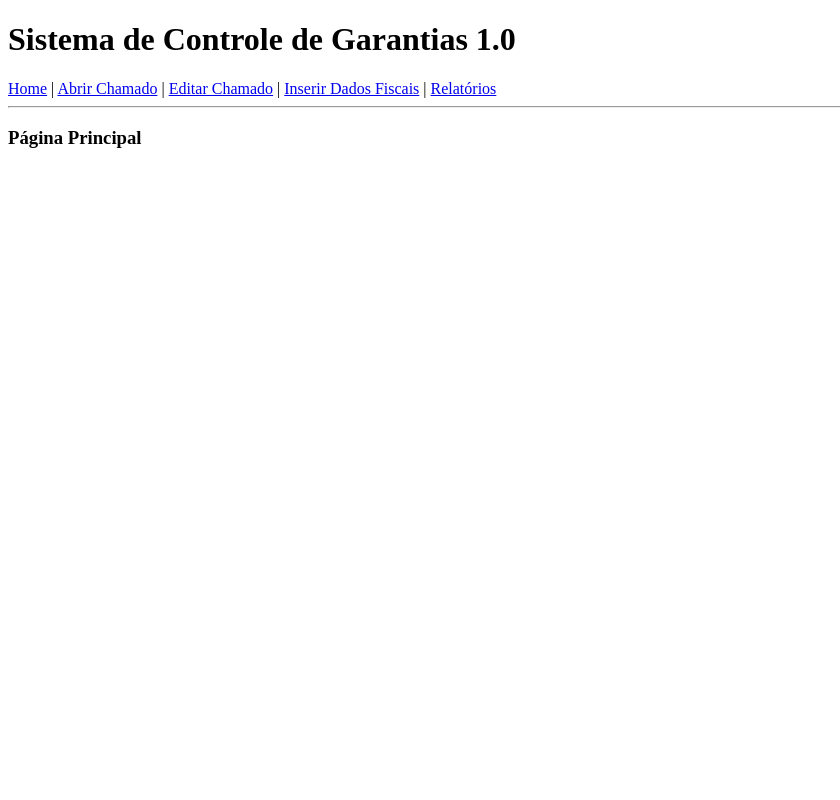
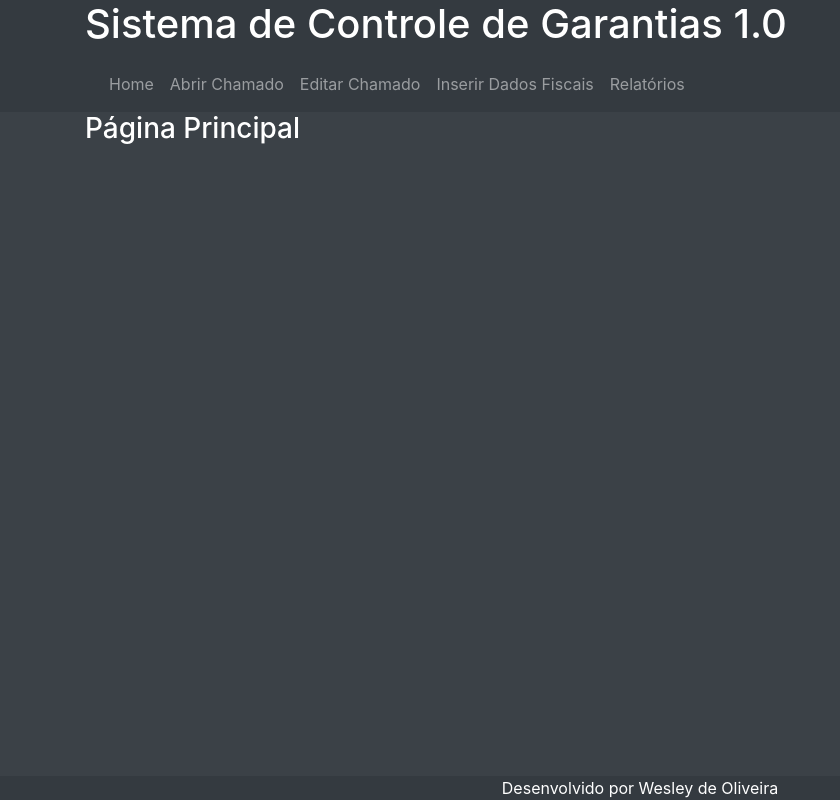
Before and after one commit to wesley-oliveira-bd/sistema_garantias, a PHP site: page / in a window 1280 px wide. Shown: the whole page, without its empty margins (0-840 px from the left). Run offline with PHP 8.4, Linux system fonts and the light colour scheme.

Commit message:
criado o sistema de navegação por páginas dos relatórios. Criado as primeiras formatações de css com bootstrap.

```diff
--- /dev/null
+++ b/css/estilo-padrao.css
@@ -0,0 +1,4 @@
+body {
+    background-color: #3B4147;
+    color: white;
+}
--- a/index.php
+++ b/index.php
@@ -6,22 +6,36 @@
 <head>
     <meta charset="UTF-8">
     <meta name="viewport" content="width=device-width, initial-scale=1.0">
+    <link rel="stylesheet" href="https://stackpath.bootstrapcdn.com/bootstrap/4.1.3/css/bootstrap.min.css" integrity="sha384-MCw98/SFnGE8fJT3GXwEOngsV7Zt27NXFoaoApmYm81iuXoPkFOJwJ8ERdknLPMO" crossorigin="anonymous">
+    <script src="https://stackpath.bootstrapcdn.com/bootstrap/4.1.3/js/bootstrap.min.js" integrity="sha384-ChfqqxuZUCnJSK3+MXmPNIyE6ZbWh2IMqE241rYiqJxyMiZ6OW/JmZQ5stwEULTy" crossorigin="anonymous"></script>
+    <link rel="stylesheet" href="css/estilo-padrao.css">
     <title>Sistema de Controle de Garantias</title>
 </head>
 <body>
-    <header>
+    <header class="bg-dark">
+        <div class="container">
             <h1>Sistema de Controle de Garantias 1.0</h1>
-        <nav>
-            <a href="index.php?menuop=home">Home</a> |
-            <a href="index.php?menuop=abrir_chamado">Abrir Chamado</a> |
-            <a href="index.php?menuop=editar_chamado">Editar Chamado</a> |
-            <a href="index.php?menuop=editar_dados_fiscais">Inserir Dados Fiscais</a> |
-            <a href="index.php?menuop=relatorios">Relatórios</a>
+            <nav class="navbar navbar-expand-lg navbar-dark bg-dark">
+                <div class="collapse navbar-collapse" id="conteudoNavbarSuportado">
+                    <ul class="navbar-nav mr-auto">
+                        <li class="nav-item"><a class="nav-link" href="index.php?menuop=home">Home</a></li>
+                        <li class="nav-item"><a class="nav-link" href="index.php?menuop=abrir_chamado">Abrir Chamado</a></li>
+                        <li class="nav-item"><a class="nav-link" href="index.php?menuop=editar_chamado">Editar Chamado</a></li>
+                        <li class="nav-item"><a class="nav-link" href="index.php?menuop=editar_dados_fiscais">Inserir Dados Fiscais</a></li>
+                        <li class="nav-item"><a class="nav-link" href="index.php?menuop=relatorios">Relatórios</a></li>
+                    </ul>
+                </div>
+
+
+
+
 
             </nav>
+        </div>
     </header>
     <main>
-    <hr>
+
+        <div class="container">
             <?php
                 $menuop = (isset($_GET["menuop"]))?$_GET["menuop"]:"home";
                 switch($menuop){
@@ -58,6 +72,14 @@
 
                 }
             ?>
+        </div>
     </main>
+    <footer class="container-fluid fixed-bottom bg-dark">
+        <div class="text-center">Desenvolvido por Wesley de Oliveira</div>
+    </footer>
+
+<script src="https://code.jquery.com/jquery-3.3.1.slim.min.js" integrity="sha384-q8i/X+965DzO0rT7abK41JStQIAqVgRVzpbzo5smXKp4YfRvH+8abtTE1Pi6jizo" crossorigin="anonymous"></script>
+<script src="https://cdnjs.cloudflare.com/ajax/libs/popper.js/1.14.3/umd/popper.min.js" integrity="sha384-ZMP7rVo3mIykV+2+9J3UJ46jBk0WLaUAdn689aCwoqbBJiSnjAK/l8WvCWPIPm49" crossorigin="anonymous"></script>
+
 </body>
 </html>
```
Also changed, not shown: paginas/registros/relatorios.php (+44 -3 lines). Lines whose indentation alone changed are shown as unchanged.
